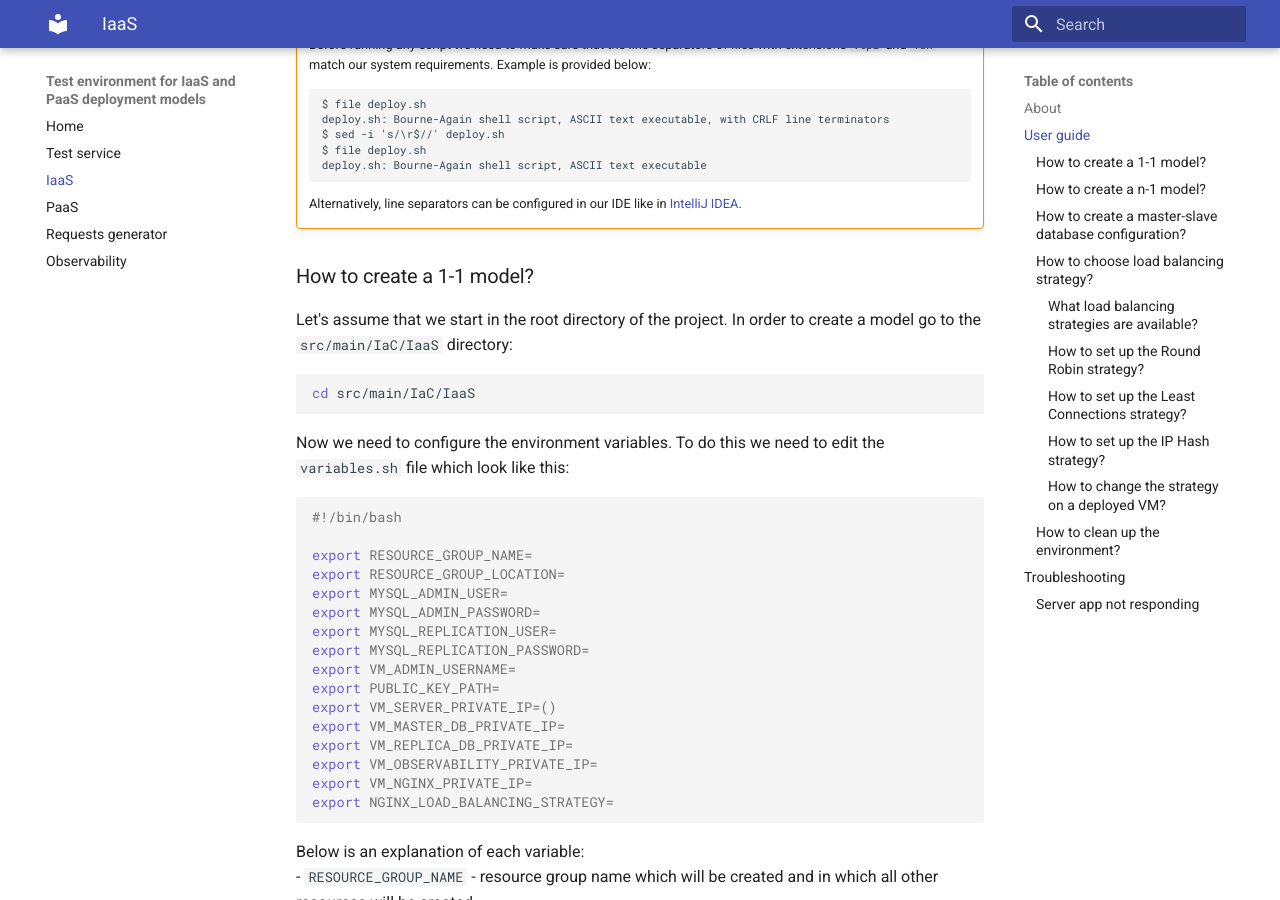
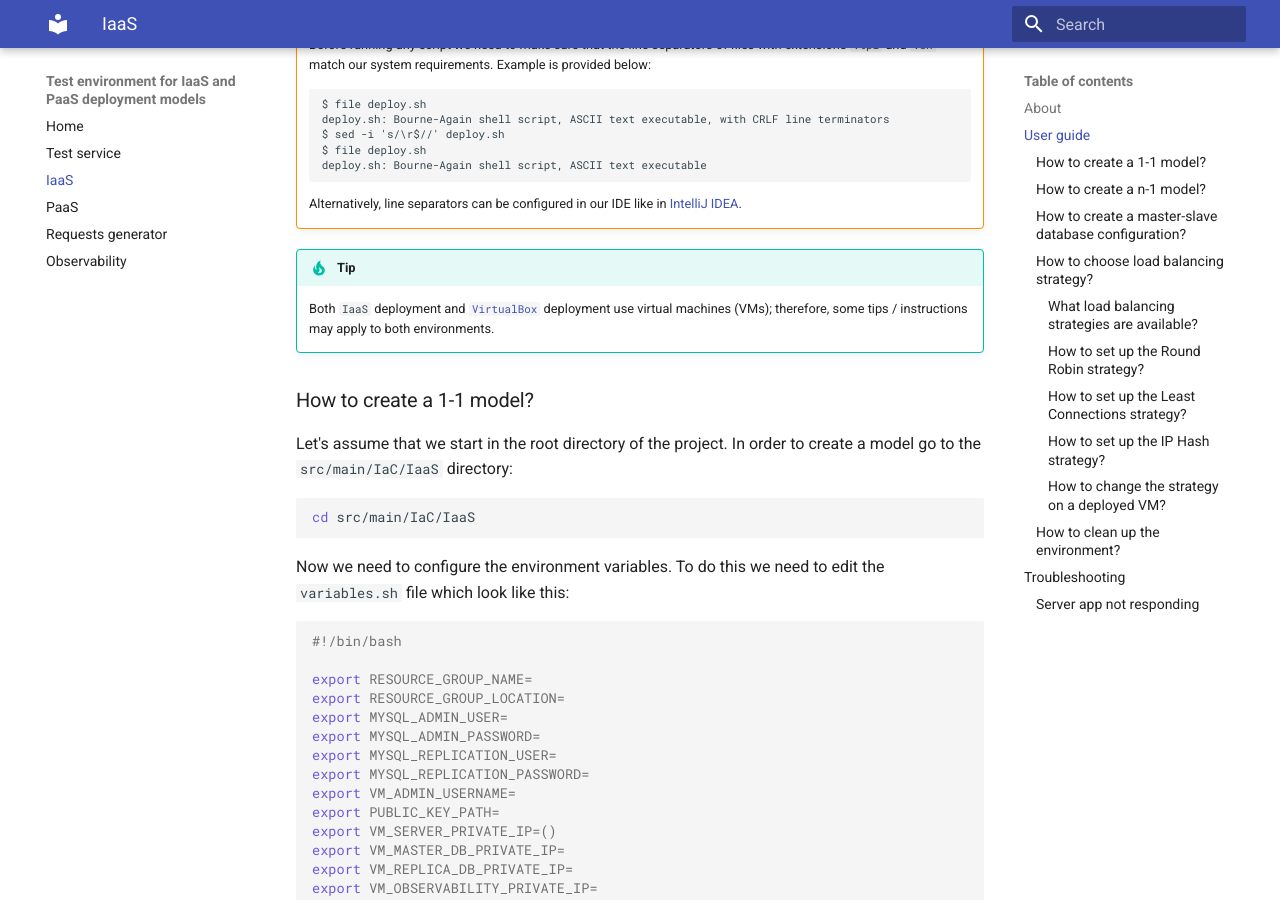
Before and after one commit to WasilewM/23Z-INZ, an MkDocs documentation site: the page built from docs/docs/IaaS/iaas.md, in a window 1280 px wide and 900 px high, scrolled down 528 px. Built offline with MkDocs 1.6.1 and Material for MkDocs 9.7.7, drawn with Linux system fonts in a browser that asks for light colours.

Commit message:
Update docs for IaaS according to changes in docs for VirtualBox

````diff
--- a/docs/docs/IaaS/iaas.md
+++ b/docs/docs/IaaS/iaas.md
@@ -21,6 +21,10 @@
     deploy.sh: Bourne-Again shell script, ASCII text executable
     ```
     Alternatively, line separators can be configured in our IDE like in [IntelliJ IDEA](https://www.jetbrains.com/help/idea/configuring-line-endings-and-line-separators.html).
+
+
+!!! Tip
+    Both `IaaS` deployment and [`VirtualBox`](../VirtualBox/virtualbox.md) deployment use virtual machines (VMs); therefore, some tips / instructions may apply to both environments.
 
 ### How to create a 1-1 model?
 Let's assume that we start in the root directory of the project. In order to create a model go to the `src/main/IaC/IaaS` directory:
````
